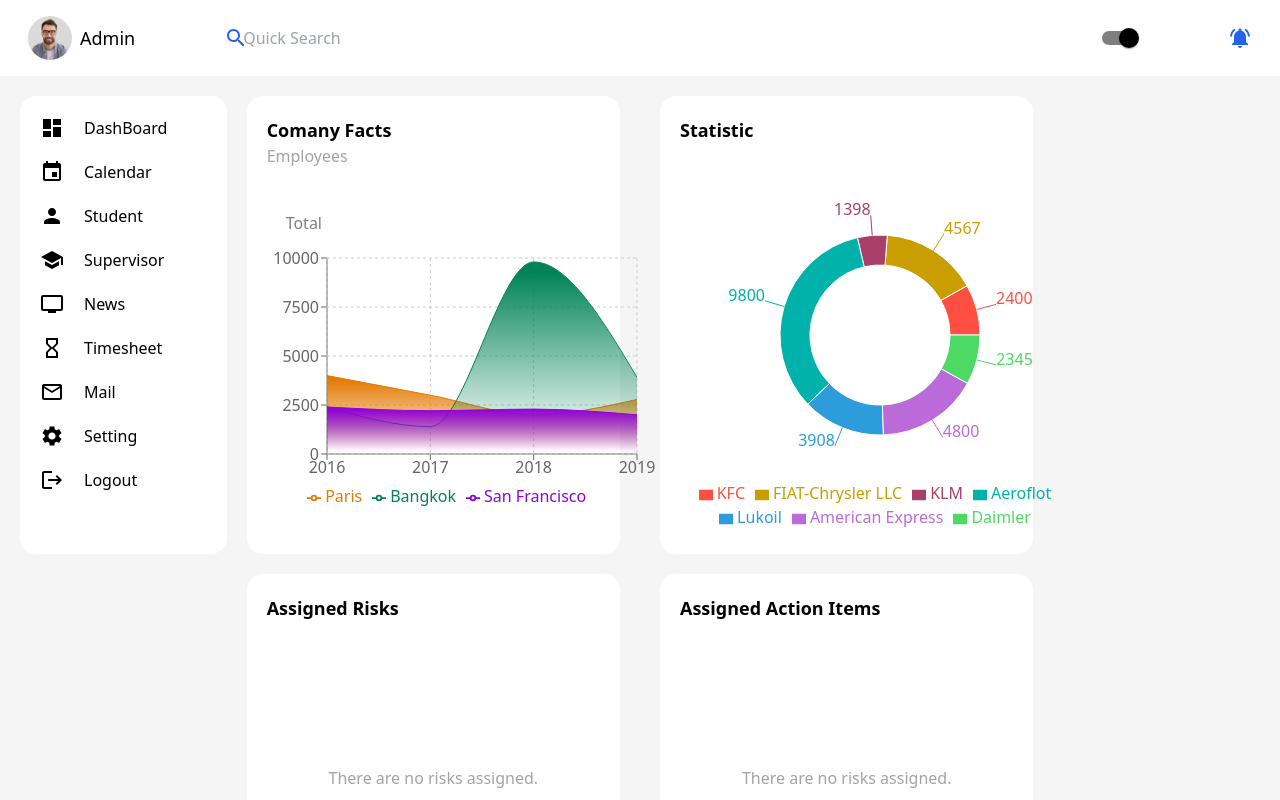
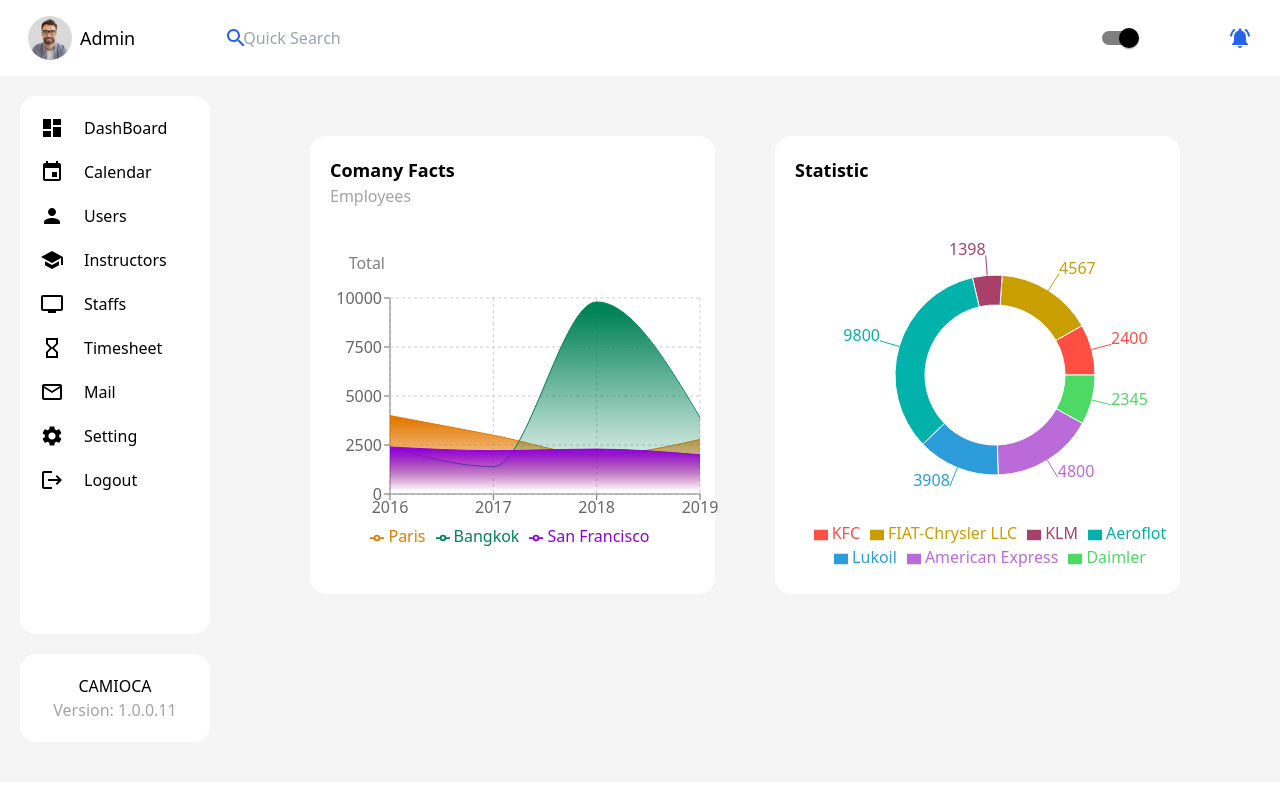
Before and after one commit to justDaniel2002/exam-schedule-management-project-FE, a React (Vite) app in the folder Client/: page /admin in a window 1280 px wide. Shown: the top 800 px of the page. Built offline with nearby package versions, Linux system fonts and the light colour scheme.

Commit message:
admin flow

```diff
--- a/Client/src/App.tsx
+++ b/Client/src/App.tsx
@@ -9,7 +9,6 @@ import "react-slideshow-image/dist/styles.css";
 import 'react-toastify/dist/ReactToastify.css';
 import { ToastContainer } from 'react-toastify';
 import AdminLayout from "./layout/AminLayout";
-import Error from "./page/Error";
 import Admin from "./page/Admin";
 import PageLayout from "./layout/PageLayout";
 import Home from "./page/Home/Home";
@@ -48,6 +47,7 @@ import { editCourseLoader } from "./page/EditCourse/editCourseLoader";
 import { InstructorProfile } from "./page/InstructorProfile/InstructorProfile";
 import { instructorLoader } from "./page/InstructorProfile/InstructorLoader";
 import { FalseCourse } from "./page/FalseCourse/FalseCourse";
+import { AccountTable, InsTable, StaffsTable } from "./page/AccountManagerTable";
 
 function App() {
 
@@ -55,7 +55,10 @@ function App() {
     createRoutesFromElements(
       <Route>
         <Route path="/" element={<AdminLayout />}>
-          <Route path="admin" element={<Admin />}></Route>
+          <Route path="admin" element={<Admin />} />
+          <Route path="admin/users" element={<AccountTable />} />
+          <Route path="admin/instructors" element={<InsTable />} />
+          <Route path="admin/staffs" element={<StaffsTable />} />
         </Route>
         <Route path="/" element={<PageLayout />}>
           <Route index element={<Home />} loader={homeLoader}/>
--- a/Client/src/components/HomeNavbar.tsx
+++ b/Client/src/components/HomeNavbar.tsx
@@ -70,8 +70,20 @@ const HomeNavbar = () => {
             </Link>
           ) : account?.rolename === "STAFF" ? (
             <>
-              <Link className="font-semibold mr-10 hover:text-yellow-500" to={"/FalseCourse"}>
+              <Link
+                className="font-semibold mr-10 hover:text-yellow-500"
+                to={"/FalseCourse"}
+              >
                 Duyệt khóa học
+              </Link>
+            </>
+          ) : account?.rolename === "ADMIN" ? (
+            <>
+              <Link
+                className="font-semibold mr-10 hover:text-yellow-500"
+                to={"/AccountManager"}
+              >
+                Quản lý tài khoản
               </Link>
             </>
           ) : (
--- a/Client/src/data/AdminMenuData.ts
+++ b/Client/src/data/AdminMenuData.ts
@@ -12,47 +12,47 @@ const AdminMenuData = [
     {
         icon: DashboardIcon,
         label: "DashBoard",
-        link:"/dashboard"
+        link:"/admin"
     },
     {
         icon: EventIcon,
         label: "Calendar",
-        link:"/calendar"
+        link:"/admin"
     },
     {
         icon: PersonIcon,
-        label: "Student",
-        link:"/student"
+        label: "Users",
+        link:"/admin/users"
     },
     {
         icon: SchoolIcon,
-        label: "Supervisor",
-        link:"/supervisor"
+        label: "Instructors",
+        link:"/admin/instructors"
     },
     {
         icon: TvIcon,
-        label: "News",
-        link:"/news"
+        label: "Staffs",
+        link:"/admin/staffs"
     },
     {
         icon: HourglassEmptyIcon,
         label: "Timesheet",
-        link:"/timesheet"
+        link:"/admin"
     },
     {
         icon: MailOutlineIcon,
         label: "Mail",
-        link:"/mail"
+        link:"/admin"
     },
     {
         icon: SettingsIcon,
         label: "Setting",
-        link:"/setting"
+        link:"/admin"
     },
     {
         icon: LogoutIcon,
         label: "Logout",
-        link:"/"
+        link:"/SignIn"
     },
 
 ]
--- a/Client/src/layout/AminLayout.tsx
+++ b/Client/src/layout/AminLayout.tsx
@@ -1,10 +1,48 @@
 import {Outlet} from "react-router-dom"
 import Navbar from "../components/Navbar"
+import AdminMenu from "../components/AdminMenu"
 
 const AdminLayout = () => {
     return <>
     <Navbar />
-    <Outlet />
+    <div className="grid grid-cols-6 bg-neutral-100 p-5 gap-5">
+        <div className="col-span-1 bg-white rounded-2xl p-5">
+          <AdminMenu />
+        </div>
+        <div className="col-span-1 col-start-1 row-start-2 self-end bg-white rounded-2xl p-5 mb-5">
+          <div className="flex flex-col text-center">
+            <div className="font-medium">CAMIOCA</div>
+            <div className="text-neutral-400">Version: 1.0.0.11</div>
+          </div>
+        </div>
+        <div className="col-span-5 mx-5 rounded-2xl p-5">
+            <Outlet />
+          {/* <div className="font-semibold text-lg">Comany Facts</div>
+          <div className="text-neutral-400 mb-10">Employees</div>
+          <ComanyFactsChart />
+        </div>
+        <div className="col-span-2 mx-5 bg-white rounded-2xl p-5">
+          <div className="font-semibold text-lg">Statistic</div>
+          <div className="text-neutral-400 mb-10"></div>
+          <StatisticChart /> */}
+        </div>
+        {/* <div className="col-span-2 col-start-2 mx-5 my-5 bg-white rounded-2xl p-5">
+          <div className="font-semibold text-lg">Assigned Risks</div>
+          <div className="flex justify-center">
+            <div className="text-neutral-400 my-36">
+              There are no risks assigned.
+            </div>
+          </div>
+        </div>
+        <div className="col-span-2 mx-5 my-5 bg-white rounded-2xl p-5">
+          <div className="font-semibold text-lg">Assigned Action Items</div>
+          <div className="flex justify-center">
+            <div className="text-neutral-400 my-36">
+              There are no risks assigned.
+            </div>
+          </div>
+        </div> */}
+      </div>
     </>
 }
 
--- /dev/null
+++ b/Client/src/page/AccountManagerTable.tsx
@@ -0,0 +1,152 @@
+import { useEffect, useState } from "react";
+import { API } from "../API/API";
+import Table from "@mui/material/Table";
+import TableBody from "@mui/material/TableBody";
+import TableCell from "@mui/material/TableCell";
+import TableContainer from "@mui/material/TableContainer";
+import TableHead from "@mui/material/TableHead";
+import TableRow from "@mui/material/TableRow";
+import Paper from "@mui/material/Paper";
+
+function createData({
+  userid,
+  username,
+  fullname,
+  email,
+  status,
+  phone,
+  dob,
+}: {
+  userid: number;
+  username: string;
+  fullname: string;
+  email: number;
+  status: boolean;
+  phone: number;
+  dob: string;
+}) {
+  return {
+    userid,
+    username,
+    fullname,
+    email,
+    phone,
+    dob,
+    status: status ? (
+      <span className="text-green-500">activate</span>
+    ) : (
+      <span className="text-red-500">banned</span>
+    ),
+    action: status ? (
+      <button className="bg-red-500 p-2 text-white rounded-lg">ban</button>
+    ) : (
+      <button className="bg-green-500 p-2 text-white rounded-lg">unban</button>
+    ),
+  };
+}
+
+
+export const AccountTable = () => {
+  const [rows, setRows]: any = useState([]);
+
+  const callBack = async () => {
+    const getAccounts = await API.getAllCusInfo();
+    setRows(getAccounts?.map((acc: any) => createData(acc)));
+  };
+
+  useEffect(() => {
+    callBack();
+  }, []);
+
+  return (
+    <>
+      <RowTable rows={rows} callback={callBack}/>
+    </>
+  );
+};
+
+export const StaffsTable = () => {
+  const [rows, setRows]: any = useState([]);
+
+  const callBack = async () => {
+    const getAccounts = await API.getAllStaffInfo();
+    setRows(getAccounts?.map((acc: any) => createData(acc)));
+  };
+
+  useEffect(() => {
+    callBack();
+  }, []);
+
+  return (
+    <>
+      <RowTable rows={rows} callback={callBack}/>
+    </>
+  );
+};
+
+export const InsTable = () => {
+  const [rows, setRows]: any = useState([]);
+
+  const callBack = async () => {
+    const getAccounts = await API.getAllInsInfo();
+    setRows(getAccounts?.map((acc: any) => createData(acc)));
+  };
+
+  useEffect(() => {
+    callBack();
+  }, []);
+
+  return (
+    <>
+      <RowTable rows={rows} callback={callBack}/>
+    </>
+  );
+};
+
+const RowTable = ({ rows, callback }: any) => {
+
+  const banAccount = async (userid:number) => {
+    await API.banAccount(userid)
+    await callback()
+  }
+
+  return (
+    <>
+      <TableContainer component={Paper}>
+        <Table sx={{ minWidth: 650 }} aria-label="simple table">
+          <TableHead>
+            <TableRow>
+              <TableCell># User</TableCell>
+              <TableCell align="right">User Name</TableCell>
+              <TableCell align="right">Full Name</TableCell>
+              <TableCell align="right">Email</TableCell>
+              <TableCell align="right">Phone</TableCell>
+              <TableCell align="right">Dob</TableCell>
+              <TableCell align="right">Status</TableCell>
+              <TableCell align="right">Action</TableCell>
+            </TableRow>
+          </TableHead>
+          <TableBody>
+            {rows.map((row: any) => (
+              <TableRow
+                key={row.userid}
+                sx={{ "&:last-child td, &:last-child th": { border: 0 } }}
+              >
+                <TableCell component="th" scope="row">
+                  {row.userid}
+                </TableCell>
+                <TableCell align="right">{row.username}</TableCell>
+                <TableCell align="right">{row.fullname}</TableCell>
+                <TableCell align="right">{row.email}</TableCell>
+                <TableCell align="right">{row.phone}</TableCell>
+                <TableCell align="right">{row.dob}</TableCell>
+                <TableCell align="right">{row.status}</TableCell>
+                <TableCell onClick={() => banAccount(row.userid)} align="right">{row.action}</TableCell>
+              </TableRow>
+            ))}
+          </TableBody>
+        </Table>
+      </TableContainer>
+    </>
+  );
+};
--- a/Client/src/page/Admin.tsx
+++ b/Client/src/page/Admin.tsx
@@ -1,46 +1,22 @@
-import AdminMenu from "../components/AdminMenu";
+
 import ComanyFactsChart from "../components/ComanyFactsChart";
 import StatisticChart from "../components/StatisticChart";
 
 const Admin = () => {
   return (
     <>
-      <div className="grid grid-cols-6 bg-neutral-100 p-5">
-        <div className="col-span-1 bg-white rounded-2xl p-5">
-          <AdminMenu />
-        </div>
-        <div className="col-span-1 col-start-1 row-start-2 self-end bg-white rounded-2xl p-5 mb-5">
-          <div className="flex flex-col text-center">
-            <div className="font-medium">CAMIOCA</div>
-            <div className="text-neutral-400">Version: 1.0.0.11</div>
-          </div>
-        </div>
-        <div className="col-span-2 mx-5 bg-white rounded-2xl p-5">
+      <div className="grid grid-cols-6 bg-neutral-100 p-5 gap-5">
+        <div className="col-span-3 mx-5 bg-white rounded-2xl p-5">
           <div className="font-semibold text-lg">Comany Facts</div>
           <div className="text-neutral-400 mb-10">Employees</div>
           <ComanyFactsChart />
         </div>
-        <div className="col-span-2 mx-5 bg-white rounded-2xl p-5">
+        <div className="col-span-3 mx-5 bg-white rounded-2xl p-5">
           <div className="font-semibold text-lg">Statistic</div>
           <div className="text-neutral-400 mb-10"></div>
           <StatisticChart />
         </div>
-        <div className="col-span-2 col-start-2 mx-5 my-5 bg-white rounded-2xl p-5">
-          <div className="font-semibold text-lg">Assigned Risks</div>
-          <div className="flex justify-center">
-            <div className="text-neutral-400 my-36">
-              There are no risks assigned.
-            </div>
-          </div>
-        </div>
-        <div className="col-span-2 mx-5 my-5 bg-white rounded-2xl p-5">
-          <div className="font-semibold text-lg">Assigned Action Items</div>
-          <div className="flex justify-center">
-            <div className="text-neutral-400 my-36">
-              There are no risks assigned.
-            </div>
-          </div>
-        </div>
+
       </div>
     </>
   );
```
Also changed, not shown: Client/src/API/API.ts (+34 -0 lines), Client/src/page/auth/LoginPage/Login.tsx (+14 -13 lines).
